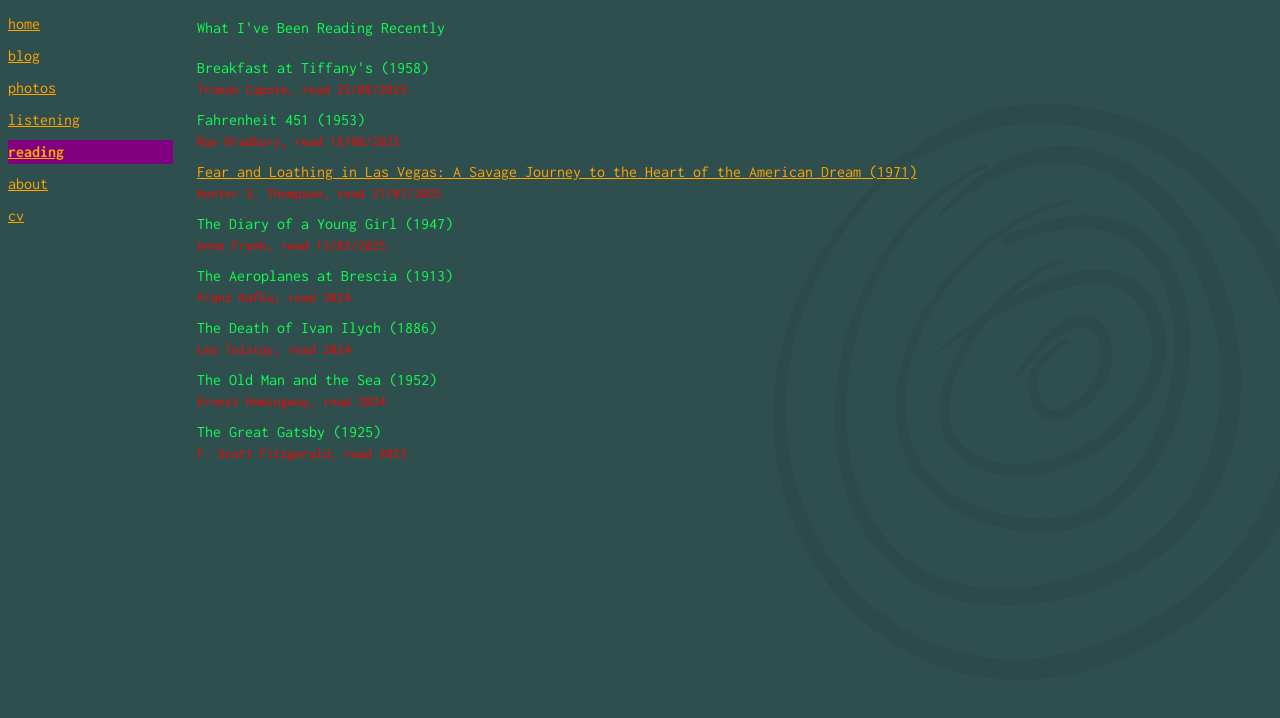
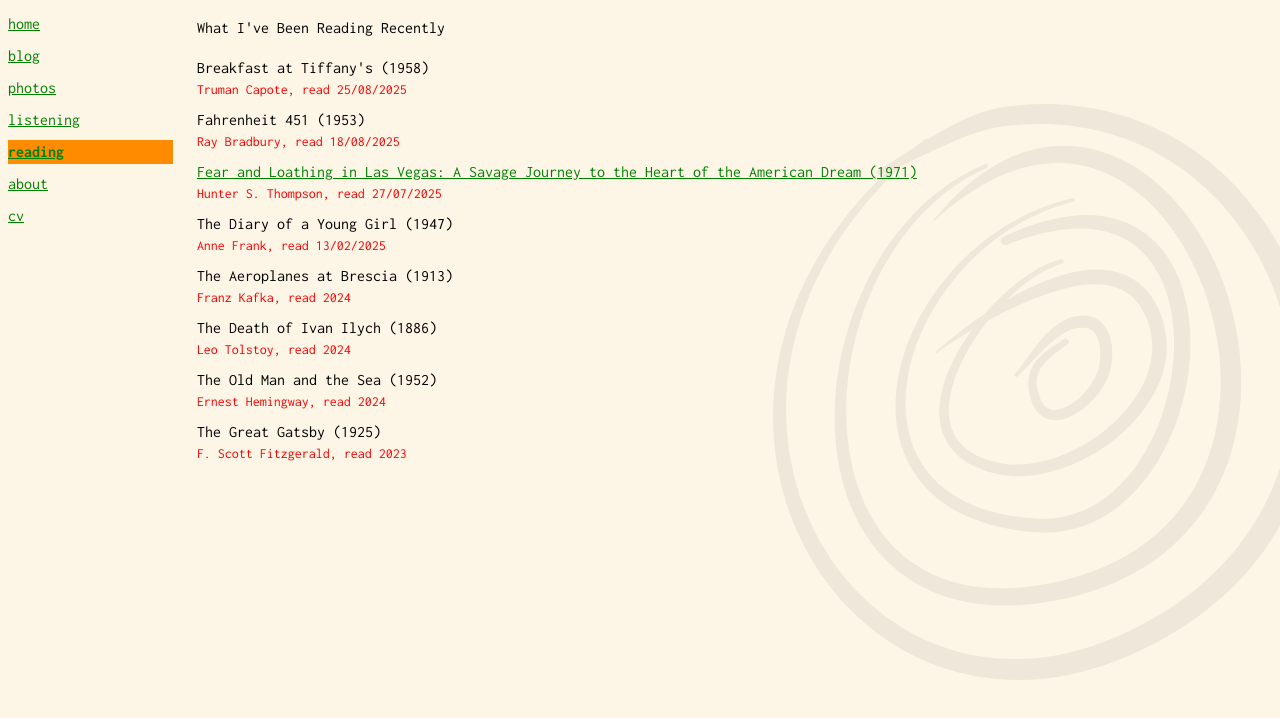
Before and after one commit to williamgturner/website, a Next.js app: page /reading in a window 1280 px wide. Shown: the top 718 px of the page. Built offline with nearby package versions, Linux system fonts and the light colour scheme.

Commit message:
update colour scheme

```diff
--- a/src/app/globals.css
+++ b/src/app/globals.css
@@ -1,12 +1,12 @@
 @import "tailwindcss";
 
 body {
-  background-color: darkslategray;
-  color: #0FFF50;
+  background-color: oldlace;
+  color: black;
 }
 
 a {
-  color: orange;
+  color: green;
   text-decoration: underline;
 }
 
--- a/src/app/listening/page.tsx
+++ b/src/app/listening/page.tsx
@@ -32,10 +32,10 @@ export default function TopTracks() {
 
   return (
     <div className="p-4">
-      <h1 className="mb-4">What I&apos;ve Been Listening to Recently</h1>
+      <h1 className="mb-4">What I&apos;ve Been Listening to ecently</h1>
       <ul className="space-y-4">
         {tracks.map((track) => (
-          <li key={track.songUrl} className="flex items-center gap-3 hover:bg-[purple]">
+          <li key={track.songUrl} className="flex items-center gap-3 hover:bg-[darkorange] hover:text-[white]">
             {track.albumImageUrl && (
               <img
                 src={track.albumImageUrl}
--- a/src/app/reading/page.tsx
+++ b/src/app/reading/page.tsx
@@ -64,7 +64,7 @@ export default function Reading() {
       <h1 className="mb-4">What I&apos;ve Been Reading Recently</h1>
       <ul className="space-y-2">
         {readings.map((item) => (
-          <li key={item.slug} className="hover:bg-[purple]">
+          <li key={item.slug} className="group hover:bg-[darkorange] hover:text-white">
             {item.content.length > 0 ? (
               <Link href={`/reading/${item.slug}`} className="block w-full h-full">
                 {item.frontmatter.title}
@@ -76,7 +76,7 @@ export default function Reading() {
                 {item.frontmatter.year_published && ` (${item.frontmatter.year_published})`}
               </span>
             )}
-            <div className="text-sm text-[red]">
+            <div className="text-sm text-[red] group-hover:text-black">
               {item.frontmatter.author && `${item.frontmatter.author}, `}
               {item.frontmatter.date_read && `read ${formatDateLE(item.frontmatter.date_read)}`}
               {item.frontmatter.rating && `, rating: ${item.frontmatter.rating}/10`}
--- a/src/components/Navbar.tsx
+++ b/src/components/Navbar.tsx
@@ -25,8 +25,8 @@ export default function Navbar() {
             <li key={page.href} className="py-1">
               <Link
                 href={page.href}
-                className={`block w-full h-full hover:bg-[purple] ${
-                  isActive ? "bg-[purple] font-bold" : "font-normal"
+                className={`block w-full h-full hover:bg-[darkorange] ${
+                  isActive ? "bg-[darkorange] font-bold" : "font-normal"
                 }`}
               >
                 {page.name}
```
